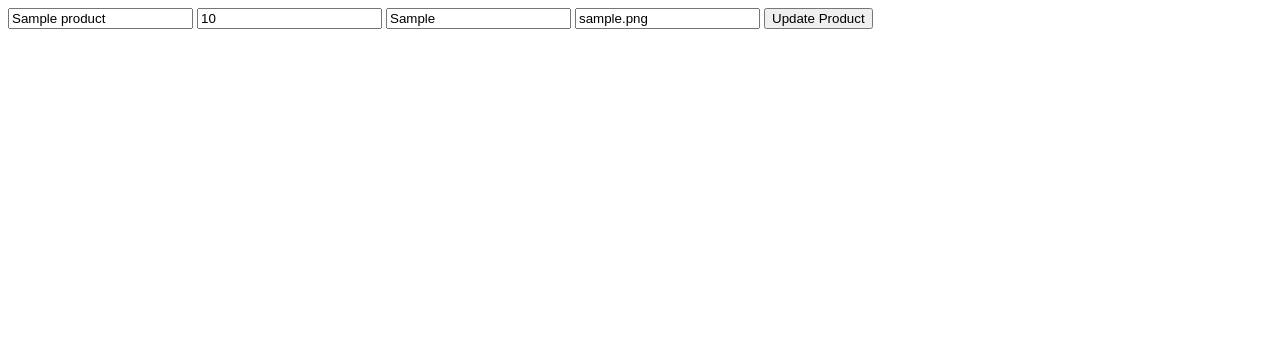
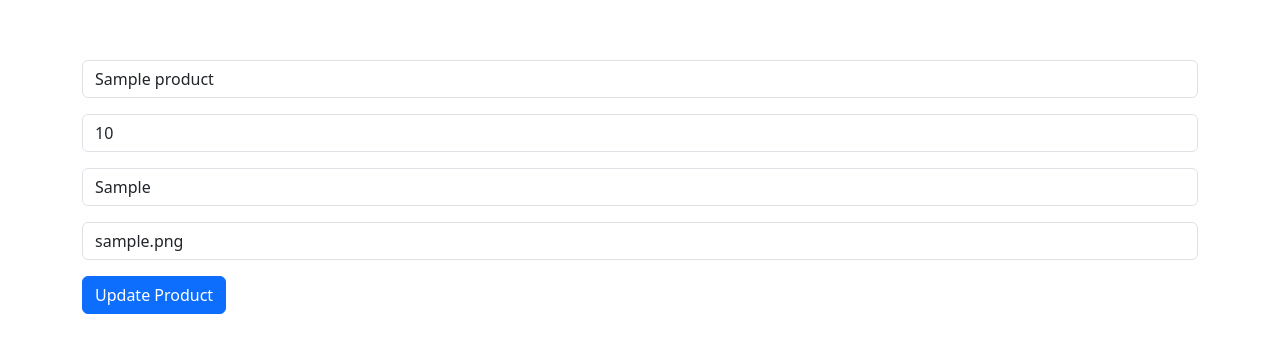
Before and after one commit to Cmiljaa/E-commerce-shop, a PHP site: page /admin/edit_product.php?id=1 in a window 1280 px wide. Shown: the top 353 px of the page. Run offline with PHP 8.4, Linux system fonts and the light colour scheme; the visitor is signed in with stand-in values (Sample User, id 1); tables that the repository leaves empty or names only in its code hold one stand-in row (values such as "Sample post").

Commit message:
Added style for edit product

```diff
--- a/admin/edit_product.php
+++ b/admin/edit_product.php
@@ -32,10 +32,43 @@ else{
 
 ?>
 
-<form action="" method="POST">
-    <input type="text" name="name" id="name" value="<?= $products['name'] ?>">
-    <input type="text" name="price" step="0.01" id="price" value="<?= $products['price'] ?>">
-    <input type="text" name="size" id="size" value="<?= $products['size'] ?>">
-    <input type="text" name="image" id="image" value="<?= $products['image'] ?>">
-    <input type="submit" value="Update Product">
-</form>
+
+<!DOCTYPE html>
+<html lang="en">
+
+<head>
+    <meta charset="UTF-8">
+    <meta name="viewport" content="width=device-width, initial-scale=1.0">
+    <link href="https://cdn.jsdelivr.net/npm/bootstrap@5.3.1/dist/css/bootstrap.min.css" rel="stylesheet"
+        integrity="sha384-4bw+/aepP/YC94hEpVNVgiZdgIC5+VKNBQNGCHeKRQN+PtmoHDEXuppvnDJzQIu9" crossorigin="anonymous">
+    <title>Edit Product</title>
+</head>
+
+<body>
+
+    <div class="container" style="margin-top: 60px;">
+        <form action="" method="POST">
+            <div class="form-group mb-3">
+                <input type="text" class="form-control" name="name" id="name" value="<?= $products['name'] ?>">
+            </div>
+            <div class="form-group mb-3">
+                <input type="text" class="form-control" name="price" step="0.01" id="price" value="<?= $products['price'] ?>">
+            </div>
+            <div class="form-group mb-3">
+                <input type="text" class="form-control" name="size" id="size" value="<?= $products['size'] ?>">
+            </div>
+            <div class="form-group mb-3">
+                <input type="text" class="form-control" name="image" id="image" value="<?= $products['image'] ?>">
+            </div>
+            <div class="form-group mb-3">
+                <input type="submit" class="btn btn-primary" value="Update Product">
+            </div>
+        </form>
+    </div>
+</body>
+
+<script src="https://cdn.jsdelivr.net/npm/@popperjs/core@2.11.8/dist/umd/popper.min.js" integrity="sha384-I7E8VVD/ismYTF4hNIPjVp/Zjvgyol6VFvRkX/vR+Vc4jQkC+hVqc2pM8ODewa9r" crossorigin="anonymous"></script>
+<script src="https://cdn.jsdelivr.net/npm/bootstrap@5.3.1/dist/js/bootstrap.min.js" integrity="sha384-Rx+T1VzGupg4BHQYs2gCW9It+akI2MM/mndMCy36UVfodzcJcF0GGLxZIzObiEfa" crossorigin="anonymous"></script>
+</body>
+
+</html>
--- a/admin/index.php
+++ b/admin/index.php
@@ -25,7 +25,7 @@ $products = $products -> get_products();
     <meta name="viewport" content="width=device-width, initial-scale=1.0">
     <link href="https://cdn.jsdelivr.net/npm/bootstrap@5.3.1/dist/css/bootstrap.min.css" rel="stylesheet"
         integrity="sha384-4bw+/aepP/YC94hEpVNVgiZdgIC5+VKNBQNGCHeKRQN+PtmoHDEXuppvnDJzQIu9" crossorigin="anonymous">
-    <title>Basic Shop</title>
+    <title>Admin Dashboard</title>
 </head>
 
 <body>
--- a/app/classes/Cart.php
+++ b/app/classes/Cart.php
@@ -1,5 +1,4 @@
 <?php
-
 
 class Cart{
 
--- a/app/classes/Product.php
+++ b/app/classes/Product.php
@@ -47,7 +47,9 @@ Class Product{
     public function update($product_id, $name, $price, $size, $image){
 
         $stmt = $this -> conn -> prepare("UPDATE products SET name=?, price=?, size=?, image=? WHERE product_id = ? ");
+
         $stmt -> bind_param("ssssi", $name, $price, $size, $image, $product_id);
+
         $stmt -> execute();
 
     }
@@ -55,7 +57,9 @@ Class Product{
     public function delete($product_id){
 
         $stmt = $this -> conn -> prepare("DELETE FROM products WHERE product_id = ?");
+
         $stmt -> bind_param("i", $product_id);
+
         $stmt -> execute();
     }
 
--- a/login.php
+++ b/login.php
@@ -23,7 +23,7 @@ if($_SERVER['REQUEST_METHOD'] == 'POST'){
     header("Location: login.php");
     exit();
   }
-  else{
+
   if($user -> isAdmin()){
     header("Location: admin/index.php");
     exit();
@@ -31,8 +31,6 @@ if($_SERVER['REQUEST_METHOD'] == 'POST'){
   else{
     header("Location: index.php");
     exit();
-    }
-
   }
 
 }
```
Also changed, not shown: app/config/config.php (line endings or trailing spaces). Lines whose indentation alone changed are shown as unchanged.
